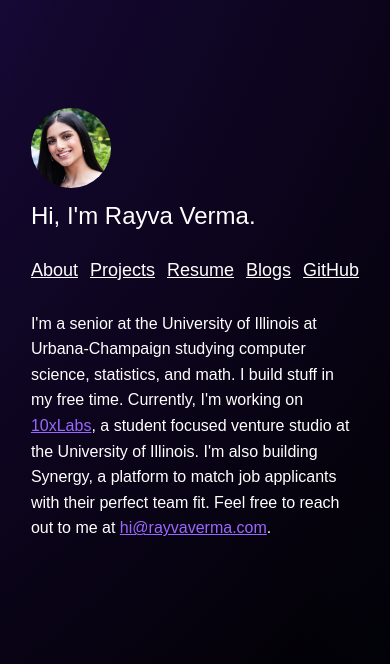
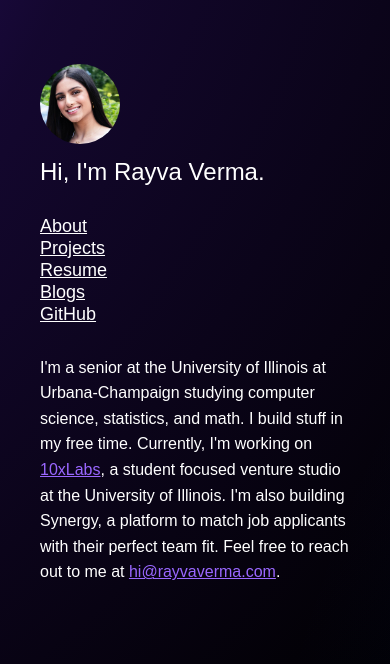
Before and after one commit to rverma6/updated-pp, a React (Create React App) app: page / in a window 390 px wide. Shown: the top 664 px of the page. Built offline with nearby package versions, Linux system fonts and the light colour scheme; a web font is replaced by a local one.

Commit message:
gap minimized

```diff
--- a/src/App.css
+++ b/src/App.css
@@ -133,8 +133,8 @@ html, body {
   }
 
   .nav-links {
-    flex-direction: row;
-    gap: 12px;
+    flex-direction: column;
+    gap: 1px;
   }
 
   .description {
```
